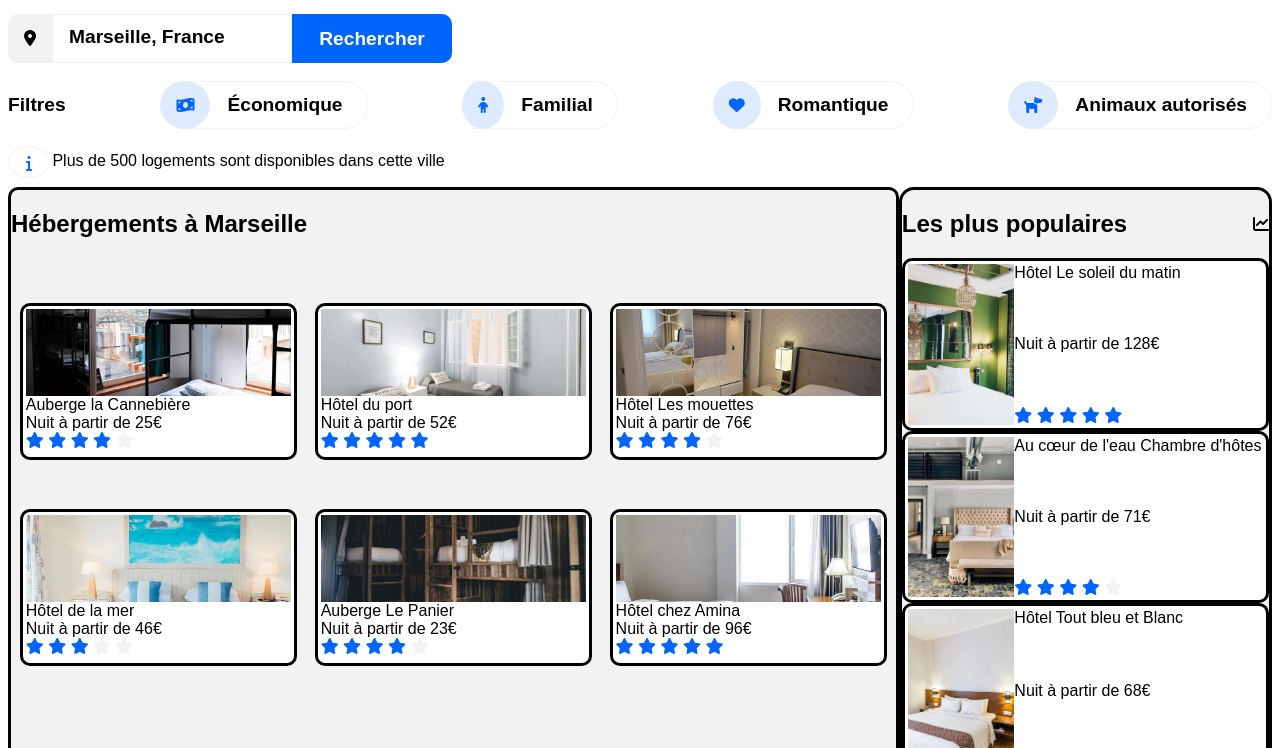
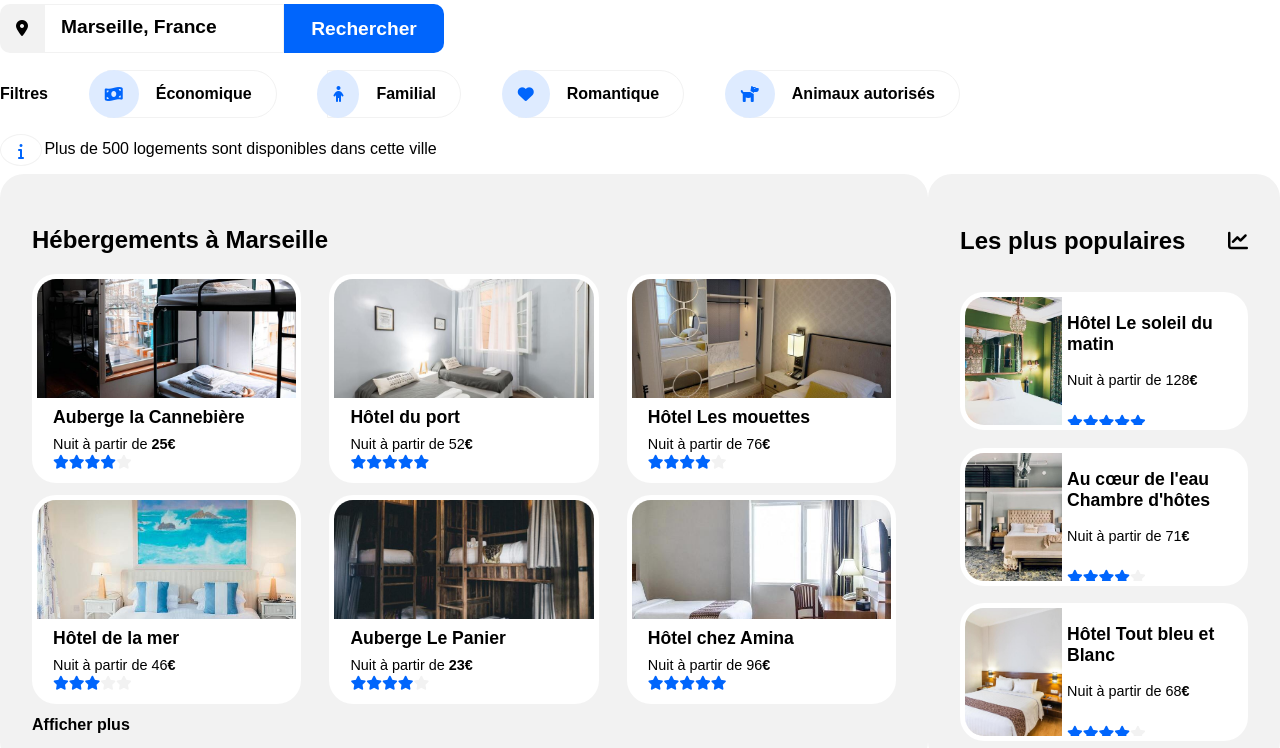
Before and after one commit to Monzaemon77/LensLoic_2_21072021, a plain HTML site: page index.html in a window 1280 px wide. Shown: the part 111-859 px from the top of the page. Drawn offline with Linux system fonts and the light colour scheme; a web font is replaced by a local one.

Commit message:
Final section result and popular + réorga css

```diff
--- a/index.html
+++ b/index.html
@@ -72,17 +72,17 @@
                                 <img src="src/images/hebergements/4_small/marcus-loke-WQJvWU_HZFo-unsplash.jpg" alt="Photo_auberge_la_Cannebière">
                             </div>
                             <div class="lieu_hebergement">
-                                Auberge la Cannebière
+                                <span class="bold">Auberge la Cannebière</span>
                             </div>
                             <div class="prix">
-                                Nuit à partir de 25€
+                                Nuit à partir de <span class="bold">25€</span>
                             </div>
                             <div class="stars">
-                                <i class="fas fa-star"></i>
-                                <i class="fas fa-star"></i>
-                                <i class="fas fa-star"></i>
-                                <i class="fas fa-star"></i>
-                                <i class="fas fa-star" style="color: #f2f2f2;"></i>
+                                <i class="fas fa-star fa-sm"></i>
+                                <i class="fas fa-star fa-sm"></i>
+                                <i class="fas fa-star fa-sm"></i>
+                                <i class="fas fa-star fa-sm"></i>
+                                <i class="fas fa-star fa-sm" style="color: #f2f2f2;"></i>
                             </div>
                         </div>
                         <div class="block1">
@@ -90,17 +90,17 @@
                                 <img src="src/images/hebergements/4_small/fred-kleber-gTbaxaVLvsg-unsplash.jpg">
                             </div>
                             <div class="lieu_hebergement">
-                                Hôtel du port
+                                <span class="bold">Hôtel du port</span>
                             </div>
                             <div class="prix">
-                                Nuit à partir de 52€
+                                    Nuit à partir de 52<span class="bold">€</span>
                             </div>
                             <div class="stars">
-                                <i class="fas fa-star"></i>
-                                <i class="fas fa-star"></i>
-                                <i class="fas fa-star"></i>
-                                <i class="fas fa-star"></i>
-                                <i class="fas fa-star"></i>
+                                <i class="fas fa-star fa-sm"></i>
+                                <i class="fas fa-star fa-sm"></i>
+                                <i class="fas fa-star fa-sm"></i>
+                                <i class="fas fa-star fa-sm"></i>
+                                <i class="fas fa-star fa-sm"></i>
                             </div>
                         </div>
                         <div class="block1">
@@ -108,17 +108,17 @@
                                 <img src="src/images/hebergements/4_small/reisetopia-B8WIgxA_PFU-unsplash.jpg">
                             </div>
                             <div class="lieu_hebergement">
-                                Hôtel Les mouettes
+                                <span class="bold">Hôtel Les mouettes</span>
                             </div>
                             <div class="prix">
-                                Nuit à partir de 76€
+                                Nuit à partir de 76<span class="bold">€</span>
                             </div>
                             <div class="stars">
-                                <i class="fas fa-star"></i>
-                                <i class="fas fa-star"></i>
-                                <i class="fas fa-star"></i>
-                                <i class="fas fa-star"></i>
-                                <i class="fas fa-star" style="color: #f2f2f2;"></i>
+                                <i class="fas fa-star fa-sm"></i>
+                                <i class="fas fa-star fa-sm"></i>
+                                <i class="fas fa-star fa-sm"></i>
+                                <i class="fas fa-star fa-sm"></i>
+                                <i class="fas fa-star fa-sm" style="color: #f2f2f2;"></i>
                             </div>
                         </div>
                         <div class="block1">
@@ -126,17 +126,17 @@
                                 <img src="src/images/hebergements/4_small/annie-spratt-Eg1qcIitAuA-unsplash.jpg">
                             </div>
                             <div class="lieu_hebergement">
-                                Hôtel de la mer
+                                <span class="bold">Hôtel de la mer</span>
                             </div>
                             <div class="prix">
-                                Nuit à partir de 46€
+                                Nuit à partir de 46<span class="bold">€</span>
                             </div>
                             <div class="stars">
-                                <i class="fas fa-star"></i>
-                                <i class="fas fa-star"></i>
-                                <i class="fas fa-star"></i>
-                                <i class="fas fa-star" style="color: #f2f2f2;"></i>
-                                <i class="fas fa-star" style="color: #f2f2f2;"></i>
+                                <i class="fas fa-star fa-sm"></i>
+                                <i class="fas fa-star fa-sm"></i>
+                                <i class="fas fa-star fa-sm"></i>
+                                <i class="fas fa-star fa-sm" style="color: #f2f2f2;"></i>
+                                <i class="fas fa-star fa-sm" style="color: #f2f2f2;"></i>
                             </div>
                         </div>
                         <div class="block1">
@@ -144,17 +144,17 @@
                                 <img src="src/images/hebergements/4_small/nicate-lee-kT-ZyaiwBe0-unsplash.jpg">
                             </div>
                             <div class="lieu_hebergement">
-                                Auberge Le Panier
+                                <span class="bold">Auberge Le Panier</span>
                             </div>
                             <div class="prix">
-                                Nuit à partir de 23€
+                                Nuit à partir de <span class="bold">23€</span>
                             </div>
                             <div class="stars">
-                                <i class="fas fa-star"></i>
-                                <i class="fas fa-star"></i>
-                                <i class="fas fa-star"></i>
-                                <i class="fas fa-star"></i>
-                                <i class="fas fa-star" style="color: #f2f2f2;"></i>
+                                <i class="fas fa-star fa-sm"></i>
+                                <i class="fas fa-star fa-sm"></i>
+                                <i class="fas fa-star fa-sm"></i>
+                                <i class="fas fa-star fa-sm"></i>
+                                <i class="fas fa-star fa-sm" style="color: #f2f2f2;"></i>
                             </div>
                         </div>
                         <div class="block1">
@@ -162,45 +162,45 @@
                                 <img src="src/images/hebergements/4_small/febrian-zakaria-M6S1WvfW68A-unsplash.jpg">
                             </div>
                             <div class="lieu_hebergement">
-                                Hôtel chez Amina
+                                <span class="bold">Hôtel chez Amina</span>
                             </div>
                             <div class="prix">
-                                Nuit à partir de 96€
+                                Nuit à partir de 96<span class="bold">€</span>
                             </div>
                             <div class="stars">
-                                <i class="fas fa-star"></i>
-                                <i class="fas fa-star"></i>
-                                <i class="fas fa-star"></i>
-                                <i class="fas fa-star"></i>
-                                <i class="fas fa-star"></i>
+                                <i class="fas fa-star fa-sm"></i>
+                                <i class="fas fa-star fa-sm"></i>
+                                <i class="fas fa-star fa-sm"></i>
+                                <i class="fas fa-star fa-sm"></i>
+                                <i class="fas fa-star fa-sm"></i>
                             </div>
                         </div>
                     </div>
-                    <a class="lien" href="">Afficher plus</a>
+                    <a class="lien" href=""><span class="bold">Afficher plus</span></a>
                 </div>
         <!--Section les plus populaires-->
                 <aside id="popular">
                     <div id="title_popular">
                         <h2>Les plus populaires</h2>
-                        <i class="fas fa-chart-line"></i>
+                        <i class="fas fa-chart-line fa-lg"></i>
                     </div>
                     <div class="block2">
                         <div class="image_block2">
                             <img src="src/images/hebergements/4_small/emile-guillemot-Bj_rcSC5XfE-unsplash.jpg">
                         </div>
                         <div class="text_block2">
-                            <div class="lieu_hebergement">
-                                Hôtel Le soleil du matin
+                            <div class="lieu_hebergement_2">
+                                <span class="bold">Hôtel Le soleil du matin</span>
                             </div>
-                            <div class="prix">
-                                Nuit à partir de 128€
+                            <div class="prix_2">
+                                Nuit à partir de 128<span class="bold">€</span>
                             </div>
-                            <div class="stars">
-                                <i class="fas fa-star"></i>
-                                <i class="fas fa-star"></i>
-                                <i class="fas fa-star"></i>
-                                <i class="fas fa-star"></i>
-                                <i class="fas fa-star"></i>
+                            <div class="stars_2">
+                                <i class="fas fa-star fa-sm"></i>
+                                <i class="fas fa-star fa-sm"></i>
+                                <i class="fas fa-star fa-sm"></i>
+                                <i class="fas fa-star fa-sm"></i>
+                                <i class="fas fa-star fa-sm"></i>
                             </div>
                         </div>
                     </div>
@@ -209,18 +209,18 @@
                             <img src="src/images/hebergements/4_small/aw-creative-VGs8z60yT2c-unsplash.jpg">
                         </div>
                         <div class="text_block2">
-                            <div class="lieu_hebergement">
-                                Au cœur de l'eau Chambre d'hôtes
+                            <div class="lieu_hebergement_2">
+                                <span class="bold">Au cœur de l'eau Chambre d'hôtes</span>
                             </div>
-                            <div class="prix">
-                                Nuit à partir de 71€
+                            <div class="prix_2">
+                                Nuit à partir de 71<span class="bold">€</span>
                             </div>
-                            <div class="stars">
-                                <i class="fas fa-star"></i>
-                                <i class="fas fa-star"></i>
-                                <i class="fas fa-star"></i>
-                                <i class="fas fa-star"></i>
-                                <i class="fas fa-star" style="color: #f2f2f2;"></i>
+                            <div class="stars_2">
+                                <i class="fas fa-star fa-sm"></i>
+                                <i class="fas fa-star fa-sm"></i>
+                                <i class="fas fa-star fa-sm"></i>
+                                <i class="fas fa-star fa-sm"></i>
+                                <i class="fas fa-star fa-sm" style="color: #f2f2f2;"></i>
                             </div>
                         </div>
                     </div>
@@ -229,18 +229,18 @@
                             <img src="src/images/hebergements/4_small/febrian-zakaria-sjvU0THccQA-unsplash.jpg">
                         </div>
                         <div class="text_block2">
-                            <div class="lieu_hebergement">
-                                Hôtel Tout bleu et Blanc
+                            <div class="lieu_hebergement_2">
+                                <span class="bold">Hôtel Tout bleu et Blanc</span>
                             </div>
-                            <div class="prix">
-                                Nuit à partir de 68€
+                            <div class="prix_2">
+                                Nuit à partir de 68<span class="bold">€</span>
                             </div>
-                            <div class="stars">
-                                <i class="fas fa-star"></i>
-                                <i class="fas fa-star"></i>
-                                <i class="fas fa-star"></i>
-                                <i class="fas fa-star"></i>
-                                <i class="fas fa-star" style="color: #f2f2f2;"></i>
+                            <div class="stars_2">
+                                <i class="fas fa-star fa-sm"></i>
+                                <i class="fas fa-star fa-sm"></i>
+                                <i class="fas fa-star fa-sm"></i>
+                                <i class="fas fa-star fa-sm"></i>
+                                <i class="fas fa-star fa-sm" style="color: #f2f2f2;"></i>
                             </div>
                         </div>
                     </div>
--- a/styles.css
+++ b/styles.css
@@ -3,39 +3,38 @@
     src: url('src/fonts/Raleway-VariableFont_wght.ttf');
 }
 
-*
-{
+* {
     font-family: 'Raleway', sans-serif;
 }
 
-a
-{
+body {
+    max-width: 1366px;
+    width: 100%;
+    margin: auto;
+}
+
+a {
     text-decoration: none;
     color: black;
 }
 
-h1
-{
+h1 {
     margin: 0px;
 }
 
-p
-{
+p {
     margin: 0px;
 }
 
-ul
-{
+ul {
     list-style: none;
 }
 
-.fa-star
-{
+.fa-star {
     color: #0065FC;
 }
 
-.fa-money-bill-wave
-{
+.fa-money-bill-wave {
     color: #0065FC;
     background-color: #DEEBFF;
     text-align: center;
@@ -46,8 +45,7 @@ ul
     left: 2rem;
 }
 
-.fa-child
-{
+.fa-child {
     color: #0065FC;
     background-color: #DEEBFF;
     text-align: center;
@@ -58,8 +56,7 @@ ul
     left: 2rem;
 }
 
-.fa-heart
-{
+.fa-heart {
     color: #0065FC;
     background-color: #DEEBFF;
     text-align: center;
@@ -70,8 +67,7 @@ ul
     left: 2rem;
 }
 
-.fa-dog
-{
+.fa-dog {
     color: #0065FC;
     background-color: #DEEBFF;
     text-align: center;
@@ -82,13 +78,11 @@ ul
     left: 2rem;
 }
 
-.icon-background2
-{
+.icon-background2 {
     color: white;
 }
 
-.fa-info
-{
+.fa-info {
     border: 1px solid;
     width: 30px;
     height: 30px;
@@ -97,32 +91,31 @@ ul
     color: #0065fc;
 }
 
-img
-{
+img {
     object-fit: cover;
     width: 100%;
     height: 100%;
 }
 
-.bold
-{
+.bold {
     font-weight: bold;
 }
 
-#header
-{
+
+
+/* En-tete */
+
+#header {
     display: flex;
     justify-content: space-between;
 }
 
-.logo
-{
+.logo {
     display: flex;
     width: 25%;
 }
 
-#header ul
-{
+#header ul {
     display: flex;
     justify-content: space-around;
     align-items: center;
@@ -131,22 +124,19 @@ img
     width: 30%;
 }
 
-#header ul a
-{
+#header ul a {
     display: flex;
     justify-content: center;
     min-width: 30%;
     padding: 12px;
 }
 
-#header ul a:hover
-{
+#header ul a:hover {
     color: #0065FC;
     border-top: 2px solid;
 }
 
-.sign_up
-{
+.sign_up {
     display: flex;
     justify-content: center;
     padding: 11px;
@@ -155,51 +145,48 @@ img
     font-weight: bold;
 }
 
-#search_filter
-{
+
+
+/* Section Intro recherche et filtres */
+
+#search_filter {
     display: flex;
     flex-direction: column;
     justify-content: space-around;
-    height: 245px;
+    height: 15em;
 }
 
-.intro
-{
+.intro {
     display: flex;
     flex-direction: column;
     flex-wrap: nowrap;
 }
 
-.search_bar_full
-{
+.search_bar_full {
     display: flex;
     width: 28rem;
 }
 
-.fa-map-marker-alt
-{
+.fa-map-marker-alt {
     background-color: #f2f2f2;
     padding: 1rem;
     border-top-left-radius: 10px;
     border-bottom-left-radius: 10px;
 }
 
-.search_bar_int
-{
+.search_bar_int  {
     width: 15rem;
     padding: 1rem;
     border: 1px #f2f2f2 solid;
     font-weight: bold;
 }
 
-::placeholder
-{
+::placeholder {
     color: black;
     font-size: 1.2rem;
 }
 
-.button_search
-{
+.button_search {
     background-color: #0065fc;
     color: white;
     font-size: 1.2rem;
@@ -210,33 +197,28 @@ img
     border-bottom-right-radius: 10px;
 }
 
-#filter
-{
+#filter {
     display: flex;
     justify-content: space-between;
     align-items: center;
-    max-width: 85rem;
+    max-width: 60rem;
 }
 
-.bold_filter
-{
+.bold_filter {
     font-weight: bold;
-    font-size: 1.2rem;
+    font-size: 1rem;
 }
 
-.filtre_full
-{
+.filtre_full {
     display: flex;
-
     border-top-right-radius: 25px;
     border-bottom-right-radius: 25px;
 }
 
-.button
-{
+.button {
     background-color: white;
     color: black;
-    font-size: 1.2rem;
+    font-size: 1rem;
     border-top-right-radius: 25px;
     border-bottom-right-radius: 25px;
     padding-left: 3rem;
@@ -247,123 +229,161 @@ img
     border-width: 1px;
 }
 
-.button:hover
-{
+.button:hover {
     background-color: #DEEBFF;
 }
 
-.info
-{
+.info {
     max-height: 25%;
 }
 
-#result_popular
-{
+
+
+/* Section resultat et populaire */
+
+#result_popular {
     display: flex;
     flex-wrap: nowrap;
     justify-content: space-between;
-    max-height: 595px;
+    max-height: 37em;
     overflow: hidden;
 }
 
-#result
-{
+#result {
     display: flex;
     flex-direction: column;
     justify-content: space-between;
     flex-wrap: nowrap;
     background-color: #f2f2f2;
-    border: 3px solid;
-    border-radius: 10px;
-    max-width: 70%;
-    max-height: 595px;
+    padding: 2em;
+    border-radius: 1.5em;
+    max-width: 54em;
 }
 
-#popular
-{
+#popular {
     display: flex;
     flex-direction: column;
     flex-wrap: nowrap;
     justify-content: space-around;
     background-color: #f2f2f2;
-    border: 3px solid;
-    border-radius: 15px;
+    padding: 1rem 2rem 1rem 2rem;
+    border-radius: 1.5em;
     overflow: hidden;
-    max-width: 30%;
-    max-height: 595px;
+    max-width: 20em;
 }
 
-#title_popular
-{
+
+
+/* Bloc resultat */
+
+#result_block {
     display: flex;
+    flex-wrap: wrap;
     justify-content: space-between;
-    align-items: center;
+    overflow: hidden;
 }
 
-#result_block
-{
+.block1 {
     display: flex;
-    flex-wrap: wrap;
-    justify-content: space-around;
-    max-height: 70%;
+    flex-direction: column;
+    justify-content: space-between;
+    width: 30%;
+    height: 45%;
+    background-color: white;
+    border: 5px white solid;
+    border-radius: 1.5em;
+    overflow: hidden;
 }
 
-.block1
-{
-    display: flex;
-    flex-direction: column;
-    width: 30%;
-    height: 35%;
-    background-color: white;
-    border: 3px solid;
-    border-radius: 10px;
-    padding: 3px 3px 3px 3px;
-}
-
-.image_block1
-{
+.image_block1 {
     display: flex;
     max-height: 60%;
 }
 
-.block2
-{
-    display: flex;
-    background-color: white;
-    height: 30%;
-    border: 3px solid;
-    border-radius: 10px;
-    padding: 3px 3px 3px 3px;
+.lieu_hebergement {
+    padding: 0.5rem 0rem 0rem 1rem;
+    font-size: 1.1rem;
 }
 
-.image_block2
-{
-    width: 30%;
+.prix {
+    padding: 0.5rem 0rem 0rem 1rem;
+    font-size: 0.90rem;
 }
 
-.text_block2
-{
+.stars {
+    display: flex;
+    flex-wrap: nowrap;
+    padding: 0.5rem 0rem 1rem 1rem;
+}
+
+
+
+/* Bloc Les plus populaires */
+
+#title_popular {
+    display: flex;
+    justify-content: space-between;
+    align-items: center;
+    margin-top: 0.5rem;
+}
+
+.block2 {
+    display: flex;
+    justify-content: space-between;
+    background-color: white;
+    height: 8rem;
+    border: 5px white solid;
+    border-radius: 1.5em;
+    overflow: hidden;
+}
+
+.image_block2 {
+    width: 35%;
+}
+
+.text_block2 {
     display: flex;
     flex-direction: column;
     justify-content: space-between;
+    position: relative;
+    right: 1rem;
+    width: 10em;
 }
 
-#activity
-{
+.lieu_hebergement_2 {
+    font-size: 1.1rem;
+    padding: 1rem 0rem 0rem 0rem;
+}
+
+.prix_2 {
+    padding: 0rem 0rem 1rem 0rem;
+    font-size: 0.90rem;
+}
+
+.stars_2 {
+    display: flex;
+    flex-wrap: nowrap;
+    padding-bottom: 0.2rem;
+}
+
+
+
+/* Bloc activite */
+
+#activity {
     display: flex;
     flex-direction: column;
-    max-height: 495px;
+    border: 1px red solid;
+    height: 37rem;
 }
 
-#img_activity
-{
+#img_activity {
     display: flex;
     overflow: hidden;
     max-height: 85%;
 }
 
-.block3_1
-{
+.block3_1 {
     display: flex;
     flex-direction: column;
     justify-content: space-around;
@@ -374,8 +394,7 @@ img
     padding: 3px 3px 3px 3px;
 }
 
-.block3_1_1
-{
+.block3_1_1 {
     height: 45%;
     background-color: white;
     border: 3px solid;
@@ -383,8 +402,7 @@ img
     padding: 3px 3px 3px 3px;
 }
 
-.block3_1_2
-{
+.block3_1_2 {
     height: 45%;
     background-color: white;
     border: 3px solid;
@@ -392,8 +410,7 @@ img
     padding: 3px 3px 3px 3px;
 }
 
-.block3_2
-{
+.block3_2 {
     display: flex;
     flex-direction: column;
     justify-content: space-around;
@@ -404,8 +421,7 @@ img
     padding: 3px 3px 3px 3px;
 }
 
-.block3_2_1
-{
+.block3_2_1 {
     height: 40%;
     background-color: white;
     border: 3px solid;
@@ -413,8 +429,7 @@ img
     padding: 3px 3px 3px 3px;
 }
 
-.block3_2_2
-{
+.block3_2_2 {
     height: 50%;
     background-color: white;
     border: 3px solid;
@@ -422,8 +437,7 @@ img
     padding: 3px 3px 3px 3px;
 }
 
-.block3
-{
+.block3 {
     width: 25%;
     background-color: white;
     border: 3px solid;
@@ -431,14 +445,16 @@ img
     padding: 3px 3px 3px 3px;
 }
 
-.image_block3
-{
+.image_block3 {
     width: 100%;
     height: 90%;
 }
 
-#footer
-{
+
+
+/* pied-de-page */
+
+#footer {
     display: flex;
     justify-content: flex-start;
     border: 3px solid;
@@ -446,8 +462,7 @@ img
     max-height: 205px;
 }
 
-#A_propos
-{
+#A_propos {
     display: flex;
     flex-direction: column;
 }
```
